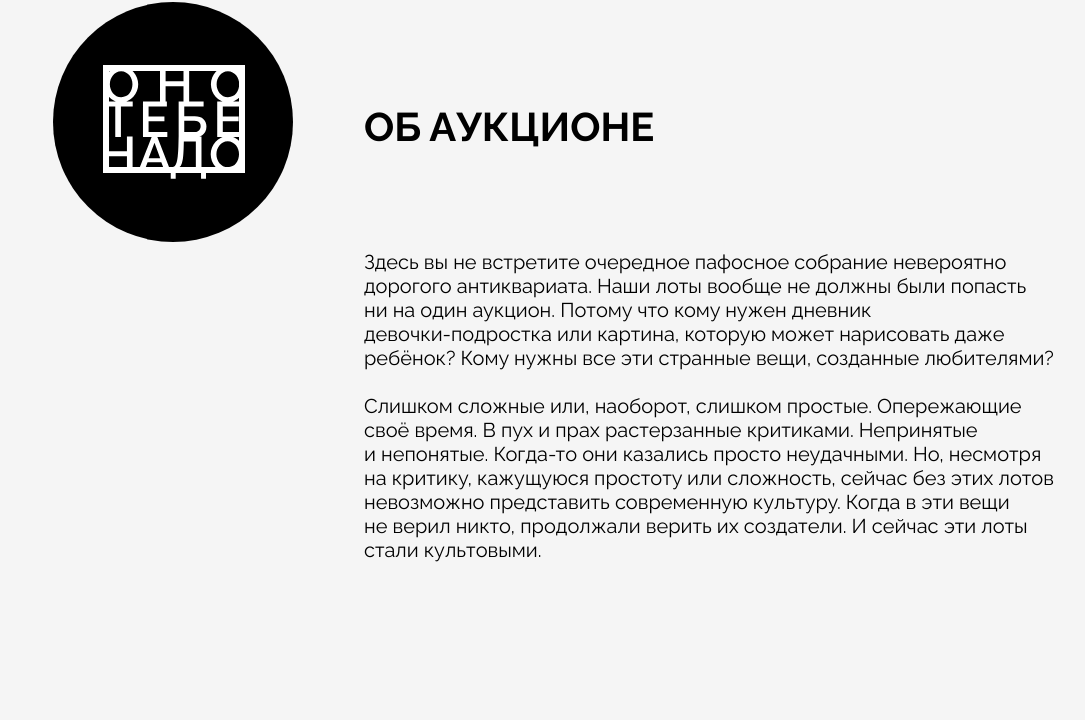
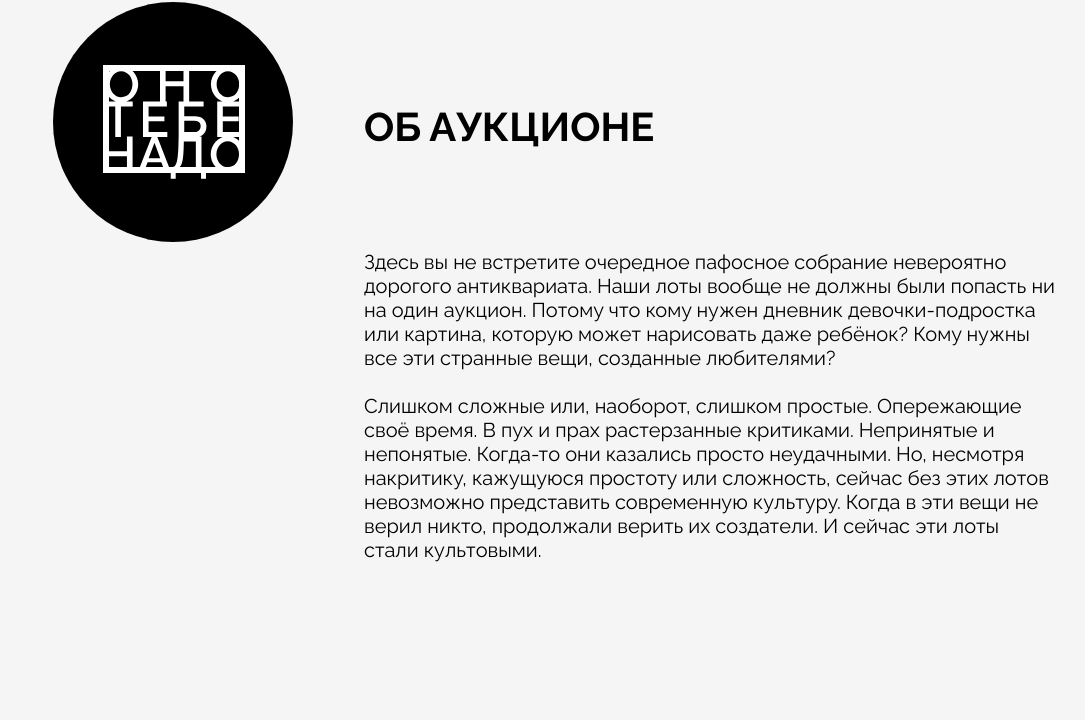
Before and after one commit to alicevdr/ono-tebe-nado-fd, a plain HTML site: page index.html in a window 1280 px wide. Shown: the part 2112-2832 px from the top of the page, without its empty margins (108-1193 px from the left). Drawn offline with Linux system fonts and the light colour scheme.

Commit message:
второй коммит после внесения правок после первого ревью

```diff
--- a/index.html
+++ b/index.html
@@ -126,21 +126,21 @@
           <h2 class="about__title">об аукционе</h2>
           <div class="description">
             <p class="about__text">
-              Здесь вы&nbsp;не&nbsp;встретите очередное пафосное собрание
-              невероятно дорогого антиквариата. Наши лоты вообще не&nbsp;должны
-              были попасть ни&nbsp;на&nbsp;один аукцион. Потому что кому нужен
-              дневник <nobr>девочки-подростка</nobr> или картина, которую может
+              Здесь вы не встретите очередное пафосное собрание
+              невероятно дорогого антиквариата. Наши лоты вообще не должны
+              были попасть ни на один аукцион. Потому что кому нужен
+              дневник девочки-подростка или картина, которую может
               нарисовать даже ребёнок? Кому нужны все эти странные вещи,
               созданные любителями?
             </p>
             <p class="about__text">
               Слишком сложные или, наоборот, слишком простые. Опережающие своё
-              время. В&nbsp;пух и&nbsp;прах растерзанные критиками. Непринятые
-              и&nbsp;непонятые. <nobr>Когда-то</nobr> они казались просто
-              неудачными. Но, несмотря на&nbsp;критику, кажущуюся простоту или
+              время. В пух и прах растерзанные критиками. Непринятые
+              и непонятые. Когда-то они казались просто
+              неудачными. Но, несмотря накритику, кажущуюся простоту или
               сложность, сейчас без этих лотов невозможно представить
-              современную культуру. Когда в&nbsp;эти вещи не&nbsp;верил никто,
-              продолжали верить их&nbsp;создатели. И&nbsp;сейчас эти лоты стали
+              современную культуру. Когда в эти вещи не верил никто,
+              продолжали верить их создатели. И сейчас эти лоты стали
               культовыми.
             </p>
           </div>
```
